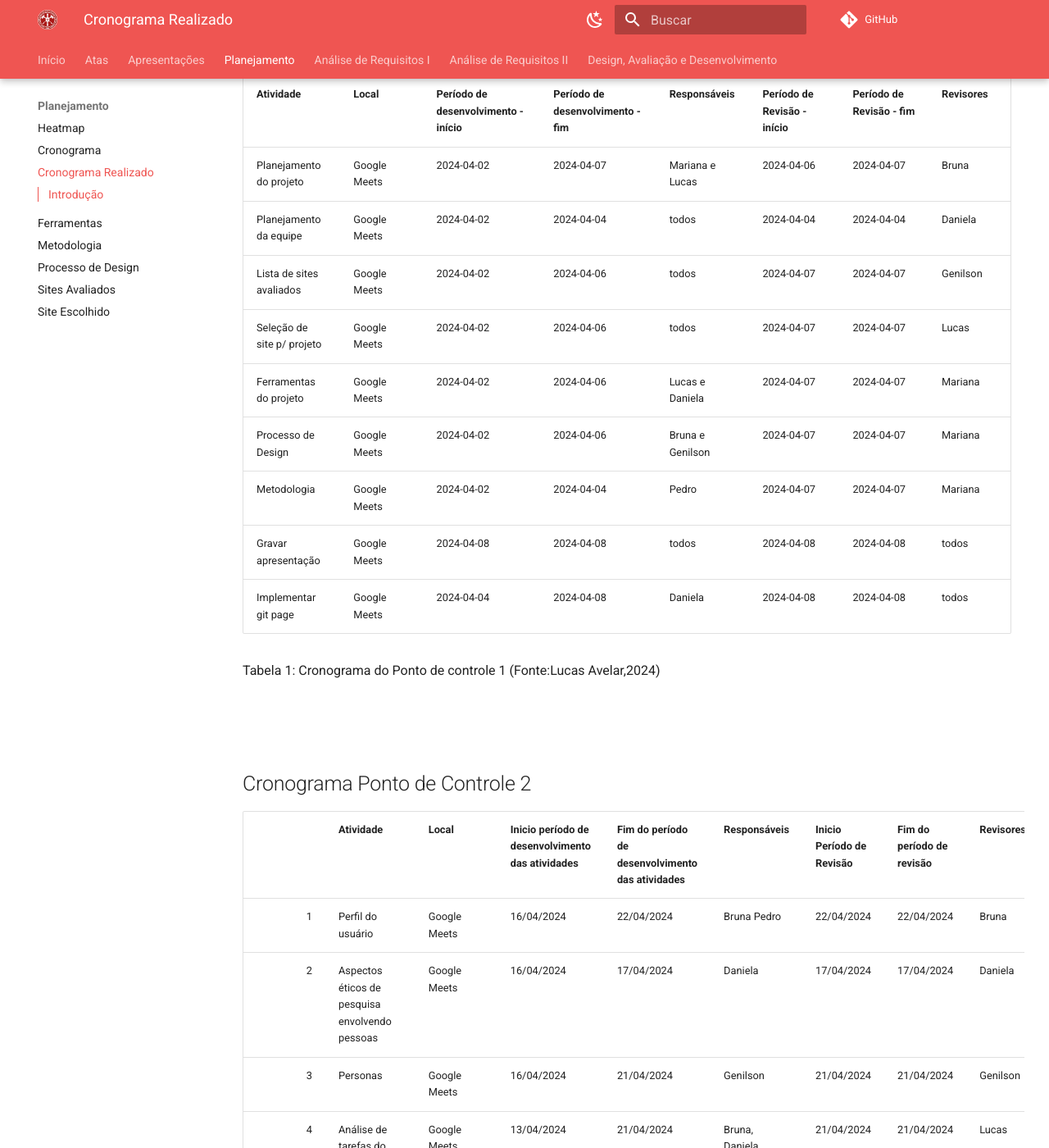
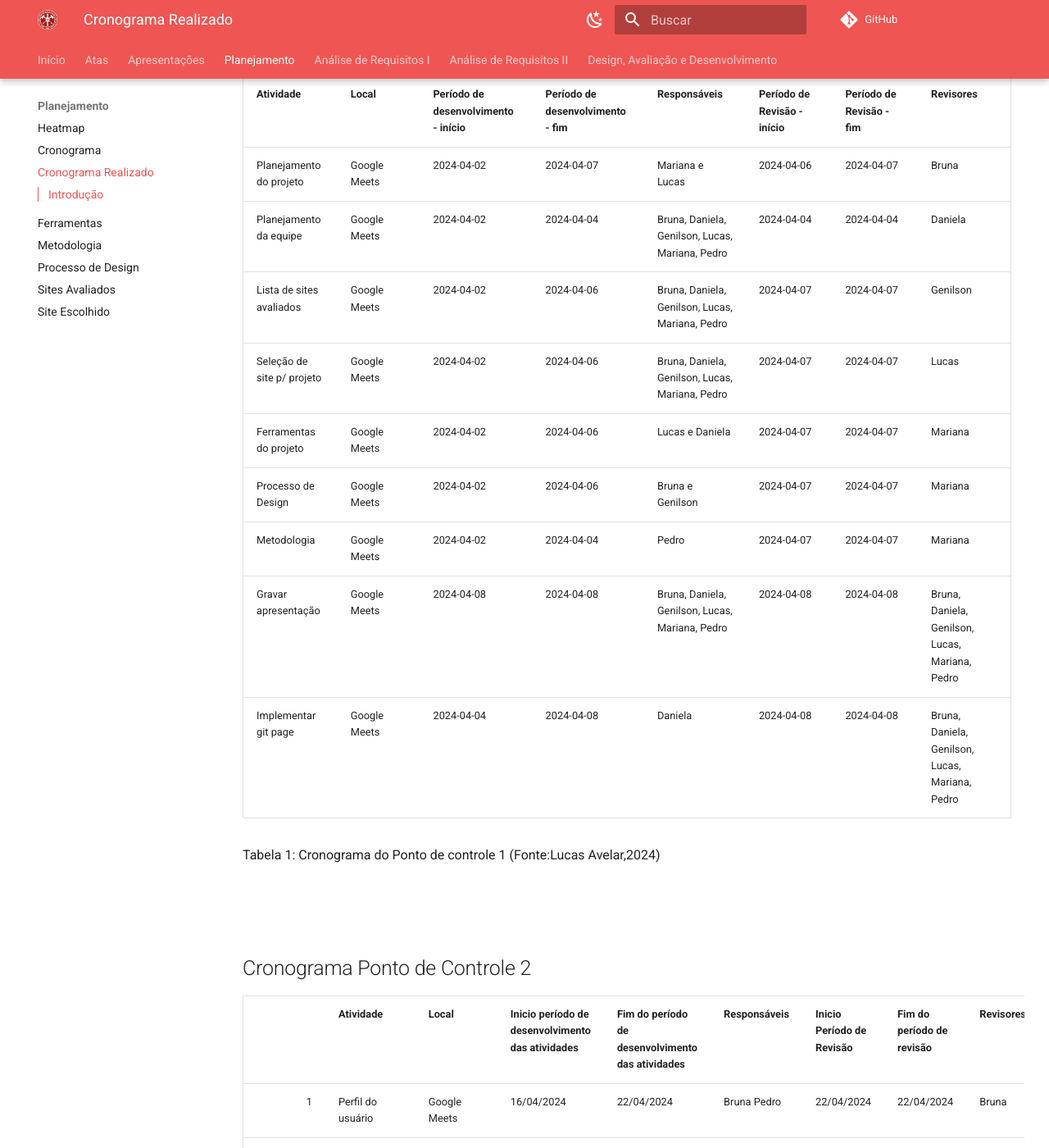
Before and after one commit to Interacao-Humano-Computador/2024.1-CBMERJ, an MkDocs documentation site: the page built from docs/planejamento/CronogramaRealizado.md, in a window 1280 px wide and 1400 px high, scrolled down 386 px. Shown: the whole window at 82% size. Built offline with MkDocs 1.6.1 and Material for MkDocs 9.7.7, drawn with Linux system fonts in a browser that asks for light colours; comment, search, counter and statistics services are not loaded; some of the changed text lies outside the part shown.

Commit message:
corrigindo histórico de versões do cronograma realizado

```diff
--- a/docs/planejamento/CronogramaRealizado.md
+++ b/docs/planejamento/CronogramaRealizado.md
@@ -12,14 +12,14 @@
 | Atividade                    | Local         | Período de desenvolvimento - início | Período de desenvolvimento - fim | Responsáveis      | Período de Revisão - início | Período de Revisão - fim | Revisores |
 |------------------------------|---------------|-------------------------------------|---------------------------------|-------------------|-----------------------------|-------------------------|-----------|
 | Planejamento do projeto      | Google Meets  | 2024-04-02                          | 2024-04-07                      | Mariana e Lucas   | 2024-04-06                  | 2024-04-07              | Bruna     |
-| Planejamento da equipe       | Google Meets  | 2024-04-02                          | 2024-04-04                      | todos             | 2024-04-04                  | 2024-04-04              | Daniela   |
-| Lista de sites avaliados     | Google Meets  | 2024-04-02                          | 2024-04-06                      | todos             | 2024-04-07                  | 2024-04-07              | Genilson  |
-| Seleção de site p/ projeto   | Google Meets  | 2024-04-02                          | 2024-04-06                      | todos             | 2024-04-07                  | 2024-04-07              | Lucas     |
+| Planejamento da equipe       | Google Meets  | 2024-04-02                          | 2024-04-04                      | Bruna, Daniela, Genilson, Lucas, Mariana, Pedro             | 2024-04-04                  | 2024-04-04              | Daniela   |
+| Lista de sites avaliados     | Google Meets  | 2024-04-02                          | 2024-04-06                      | Bruna, Daniela, Genilson, Lucas, Mariana, Pedro             | 2024-04-07                  | 2024-04-07              | Genilson  |
+| Seleção de site p/ projeto   | Google Meets  | 2024-04-02                          | 2024-04-06                      | Bruna, Daniela, Genilson, Lucas, Mariana, Pedro             | 2024-04-07                  | 2024-04-07              | Lucas     |
 | Ferramentas do projeto       | Google Meets  | 2024-04-02                          | 2024-04-06                      | Lucas e Daniela   | 2024-04-07                  | 2024-04-07              | Mariana   |
 | Processo de Design           | Google Meets  | 2024-04-02                          | 2024-04-06                      | Bruna e Genilson  | 2024-04-07                  | 2024-04-07              | Mariana   |
 | Metodologia                  | Google Meets  | 2024-04-02                          | 2024-04-04                      | Pedro             | 2024-04-07                  | 2024-04-07              | Mariana   |
-| Gravar apresentação          | Google Meets  | 2024-04-08                          | 2024-04-08                      | todos             | 2024-04-08                  | 2024-04-08              | todos     |
-| Implementar git page         | Google Meets  | 2024-04-04                          | 2024-04-08                      | Daniela           | 2024-04-08                  | 2024-04-08              | todos     |
+| Gravar apresentação          | Google Meets  | 2024-04-08                          | 2024-04-08                      | Bruna, Daniela, Genilson, Lucas, Mariana, Pedro             | 2024-04-08                  | 2024-04-08              | Bruna, Daniela, Genilson, Lucas, Mariana, Pedro     |
+| Implementar git page         | Google Meets  | 2024-04-04                          | 2024-04-08                      | Daniela           | 2024-04-08                  | 2024-04-08              | Bruna, Daniela, Genilson, Lucas, Mariana, Pedro     |
 
 <p style="text-align: justify;">Tabela 1: Cronograma do Ponto de controle 1 (Fonte:Lucas Avelar,2024)</p>
 
@@ -91,6 +91,7 @@
 | `2.0`   | 08/04/2024 | Adição da tabela da etapa 1                     | [Lucas Avelar](https://github.com/LucasAvelar2711) | [Bruna Lima](https://github.com/libruna)         |
 | `2.1`   | 01/04/2024 | Adição de conteúdo em Cronograma realizado, tabela da etapa 2                     | [Mariana Letícia](https://github.com/Marianannn)  | [Lucas Avelar](https://github.com/LucasAvelar2711)        |
 | `2.2`   | 01/04/2024 | Adição da introdução da página                     | [Mariana Letícia](https://github.com/Marianannn)  | [Lucas Avelar](https://github.com/LucasAvelar2711)        |
-| `2.3`   | 13/05/2024 | Adição Ponto de controle 3                    | [Lucas Avelar](https://github.com/LucasAvelar2711)  | [Mariana Letícia](https://github.com/Marianannn)        |
-| `3.0`   | 22/05/2024 | Adição Ponto de controle 4                   | [Bruna Lima](https://github.com/libruna)  |        |
-| `4.0`   | 22/05/2024 | Adição Ponto de controle 5                   | [Mariana Letícia](https://github.com/Marianannn)  |    [Bruna Lima](https://github.com/libruna)    |
+| `3.0`   | 14/04/2024 | Adição Ponto de controle 2                    | [Lucas Avelar](https://github.com/LucasAvelar2711)  | [Mariana Letícia](https://github.com/Marianannn)        |
+| `4.0`   | 13/05/2024 | Adição Ponto de controle 3                    | [Lucas Avelar](https://github.com/LucasAvelar2711)  | [Mariana Letícia](https://github.com/Marianannn)        |
+| `5.0`   | 22/05/2024 | Adição Ponto de controle 4                   | [Bruna Lima](https://github.com/libruna)  |    [Mariana Letícia](https://github.com/Marianannn)    |
+| `6.0`   | 22/05/2024 | Adição Ponto de controle 5                   | [Mariana Letícia](https://github.com/Marianannn)  |    [Bruna Lima](https://github.com/libruna)    |
```
